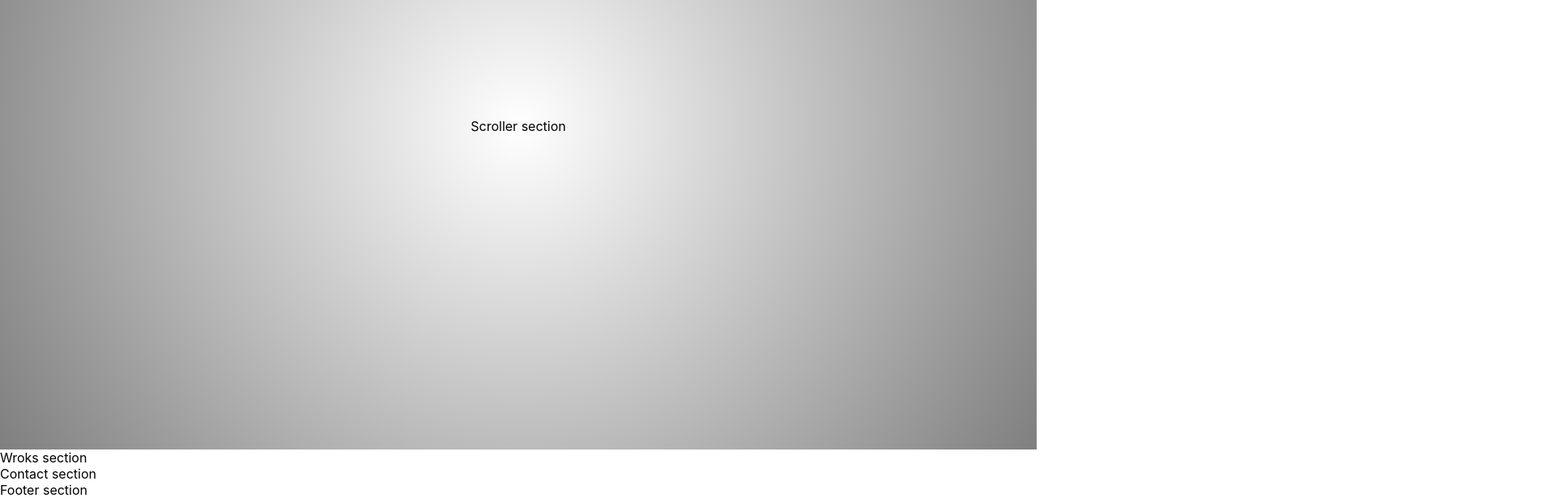
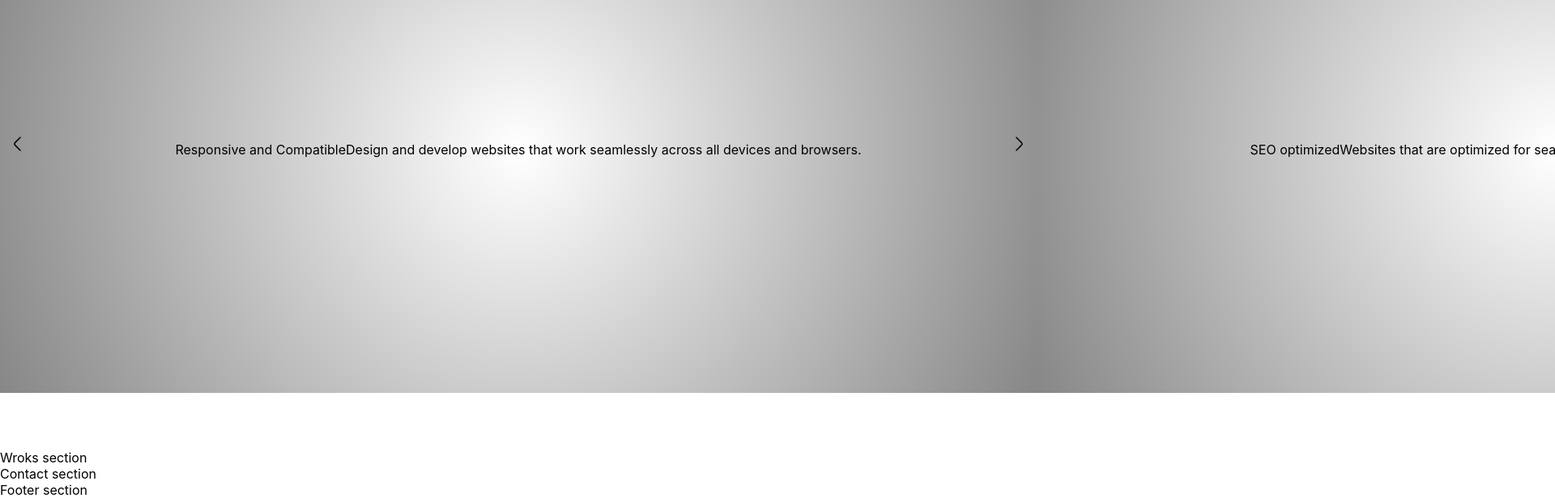
Before and after one commit to AlisherSrc/portfolio-website, a React (Vite) app: page / in a window 1280 px wide. Shown: the part 644-1260 px from the top of the page at 81% size, 1920 px wide, since content can reach past the window. Built offline with nearby package versions, Linux system fonts and the light colour scheme.

Commit message:
adding slider css

```diff
--- /dev/null
+++ b/src/components/slide/Slide.tsx
@@ -0,0 +1,15 @@
+import React from "react"
+import './slide.scss'
+
+
+const Slide = (props:any) => {
+    return (
+        <div className="slide">
+            <p>{props.mainText}</p>
+            <p>{props.additionalText}</p>
+        </div>
+    )
+}
+
+
+export default Slide;
--- /dev/null
+++ b/src/components/slide/slide.scss
@@ -0,0 +1,13 @@
+@import  "../../styles/sass/variables.scss";
+
+.slide{
+    overflow: hidden;
+    display: flex;
+    align-items: center;
+    justify-content: center;
+
+    @include gradient($white,$black);
+    width: 100vw;
+    height: 100vh;
+
+}
--- a/src/containers/Scroller-section/Scroller-section.tsx
+++ b/src/containers/Scroller-section/Scroller-section.tsx
@@ -1,11 +1,33 @@
 import React from "react";
 import './scroller-section.scss'
+import Slide from "../../components/slide/Slide";
+
+import leftArrow from "../../assets/left-arrow.svg"
+import rightArrow from "../../assets/right-arrow.svg"
 
 
 const ScrollerSection = () => {
     return (
         <section className="scroller-section">
-            Scroller section
+            <h2>Building websites that</h2>
+            <div className="slides">
+                <Slide mainText="Responsive and Compatible"
+                    additionalText="Design and develop websites that work seamlessly across all devices and browsers." />
+                <Slide id="slide-2" mainText="SEO optimized"
+                    additionalText="Websites that are optimized for search engines to improve their visibility and ranking." />
+                <Slide id="slide-3" mainText="Accessable for everyone"
+                    additionalText="Websites with accessibility in mind to ensure that everyone can access and use them." />
+            </div>
+            <div className="scroller-section__btns">
+                <div className="scroller-section__btn scroller-section__btn_prev">
+                    <img src={leftArrow} />
+                </div>
+
+                <div className="scroller-section__btn scroller-section__btn_next">
+                    <img src={rightArrow} />
+                </div>
+            </div>
+
         </section>
     )
 }
--- a/src/containers/Scroller-section/scroller-section.scss
+++ b/src/containers/Scroller-section/scroller-section.scss
@@ -1,13 +1,70 @@
 @import '../../styles/sass/variables.scss';
 
 .scroller-section{
-    @include gradient($white,$black);
+
 
     height: 100vh;
-    width: 100%;
+
+    position: relative;
+    display: flex;
+    flex-flow: column;
+    align-items: center;
+    justify-content: center;
+    // overflow: hidden;
+
+    .slides{
+        position: relative;
+        overflow: hidden;
+        display: flex;
+
+        margin: auto;
+
+        #slide-2{
+            @include gradient(rgb(15, 25, 112),$black);
+        }
+
+        #slide-3{
+            @include gradient(rgb(94, 15, 112),$black);
+        }
+    }
+
+    .scroller-section__btns{
+        width: 100vw;
+        height: 10vh;
 
 
-    display: flex;
-    align-items: center;
-    justify-content: center;
+        .scroller-section__btn{
+            display: flex;
+            align-items: center;
+            justify-content: center;
+
+            border-radius: 30px;
+
+            padding: 10px;
+
+            position: absolute;
+            top:50%;
+            cursor: pointer;
+
+            z-index: 20;
+        }
+
+        .scroller-section__btn img{
+            z-index: 10;
+        }
+
+        .scroller-section__btn:hover{
+            background-color: $grey;
+            z-index: 0;
+        }
+
+        .scroller-section__btn_prev{
+            left: 0px;
+        }
+
+        .scroller-section__btn_next{
+            right:0px;
+        }
+
+    }
 }
--- a/src/styles/sass/variables.scss
+++ b/src/styles/sass/variables.scss
@@ -2,6 +2,8 @@
 
 $white: rgba(255, 255, 255, 0.95);
 $black: rgba(0, 0, 0, 0.5);
+$grey: rgba(113, 113, 113, 0.5);
+
 $links-color: #FF847C;
 // Fonts
 
```
Also changed, not shown: src/assets/left-arrow.svg (added), src/assets/right-arrow.svg (added), src/styles/sass/animations.scss (added).
